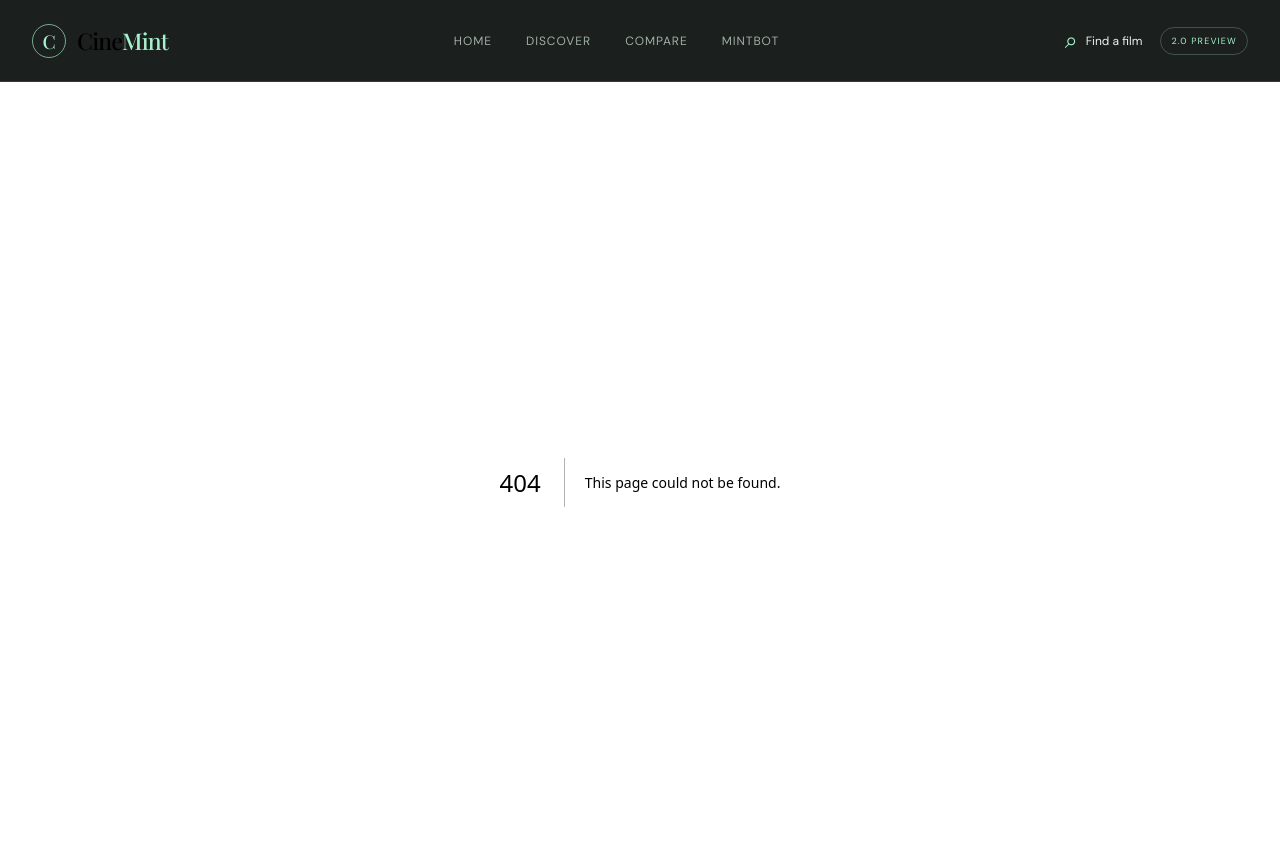
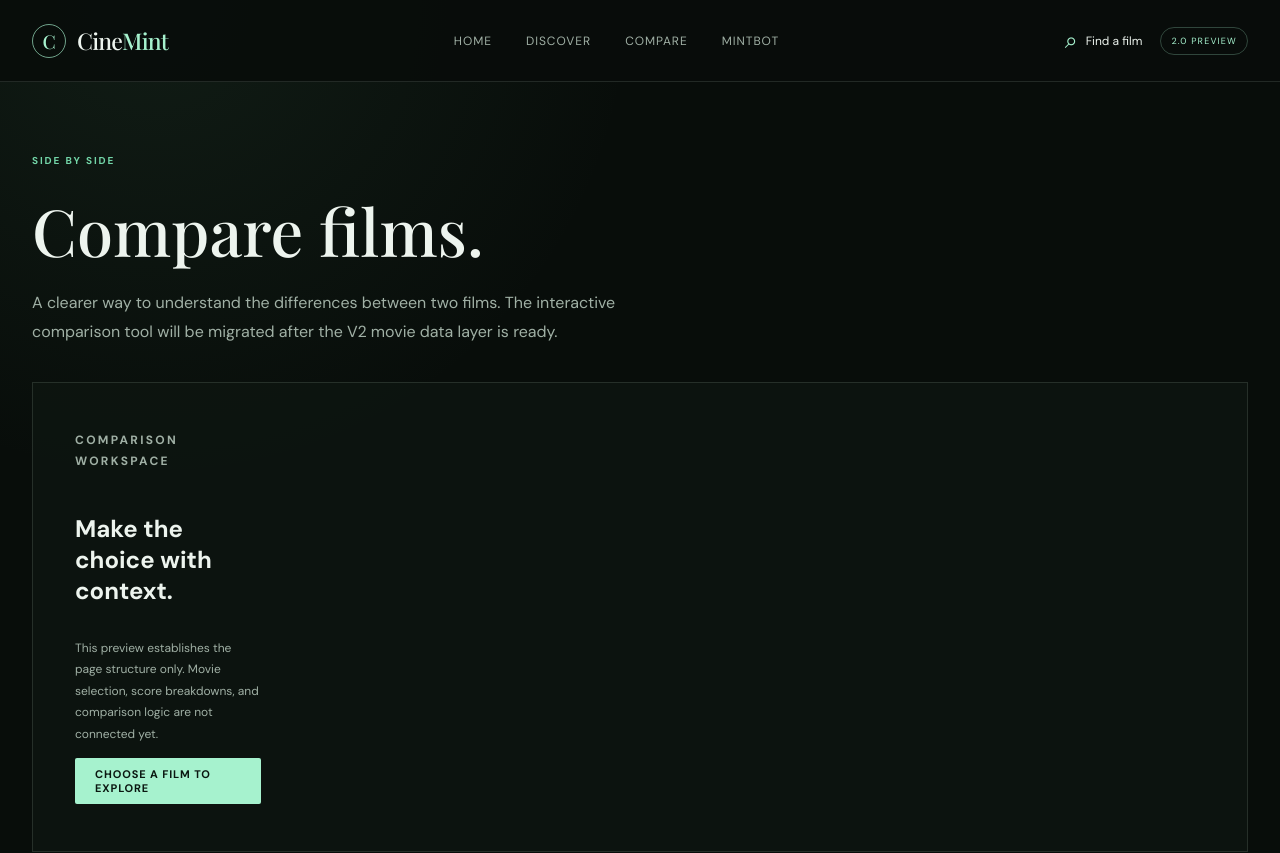
Before and after one commit to karnjungaung-afk/Cinemint, a Next.js app in the folder apps/web/: page /compare in a window 1280 px wide. Before the commit this address had no page. Shown: the top 853 px of the page. Built offline with nearby package versions, Linux system fonts and the light colour scheme; a web font is replaced by a local one.

Commit message:
feat(v2): add movie comparison page placeholder

```diff
--- /dev/null
+++ b/apps/web/src/app/compare/page.tsx
@@ -0,0 +1,32 @@
+import type { Metadata } from "next";
+import Link from "next/link";
+
+export const metadata: Metadata = {
+  title: "Compare films",
+};
+
+export default function ComparePage() {
+  return (
+    <main className="page-container subpage">
+      <header className="subpage__heading">
+        <p className="eyebrow">SIDE BY SIDE</p>
+        <h1>Compare films.</h1>
+        <p>
+          A clearer way to understand the differences between two films.
+          The interactive comparison tool will be migrated after the V2 movie data layer is ready.
+        </p>
+      </header>
+      <section className="assistant-shell">
+        <div className="assistant-main">
+          <p className="eyebrow">COMPARISON WORKSPACE</p>
+          <h2>Make the choice with context.</h2>
+          <p>
+            This preview establishes the page structure only. Movie selection,
+            score breakdowns, and comparison logic are not connected yet.
+          </p>
+          <Link className="button button--mint" href="/discover">Choose a film to explore</Link>
+        </div>
+      </section>
+    </main>
+  );
+}
```
